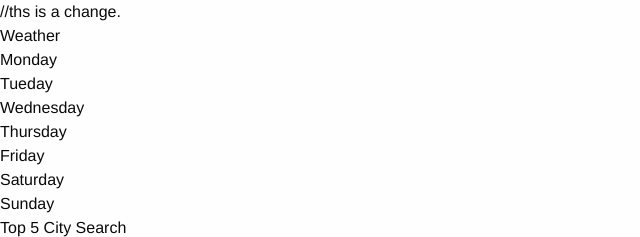
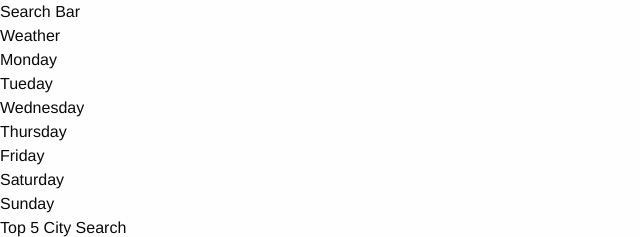
Before and after one commit to benjaminbtrance/TopStopTravel, a plain HTML site: page index.html in a window 1280 px wide. Shown: the top 237 px of the page, 0-640 px from the left. Drawn offline with nearby package versions, Linux system fonts and the light colour scheme.

Commit message:
adding search bar ID.

```diff
--- a/index.html
+++ b/index.html
@@ -9,20 +9,7 @@
     <title>TopStop Travel</title>
 </head>
 <body>
-    <!-- <h1>Welcome to the best travel guide in the world!!</h1>
-    <div class="card" style="width: 300px;">
-        <div class="card-divider">
-          This is a header
-        </div>
-        <img src="assets/img/generic/rectangle-1.jpg">
-        <div class="card-section">
-          <h4>This is a card.</h4>
-          <p>It has an easy to override visual style, and is appropriately subdued.</p>
-        </div>
-      </div> -->
-
-      //ths is a change.
-
+    <div id="search-bar">Search Bar</div>
     <section id="weather-forecast">Weather
         <div>Monday</div>
         <div>Tueday</div>
```
